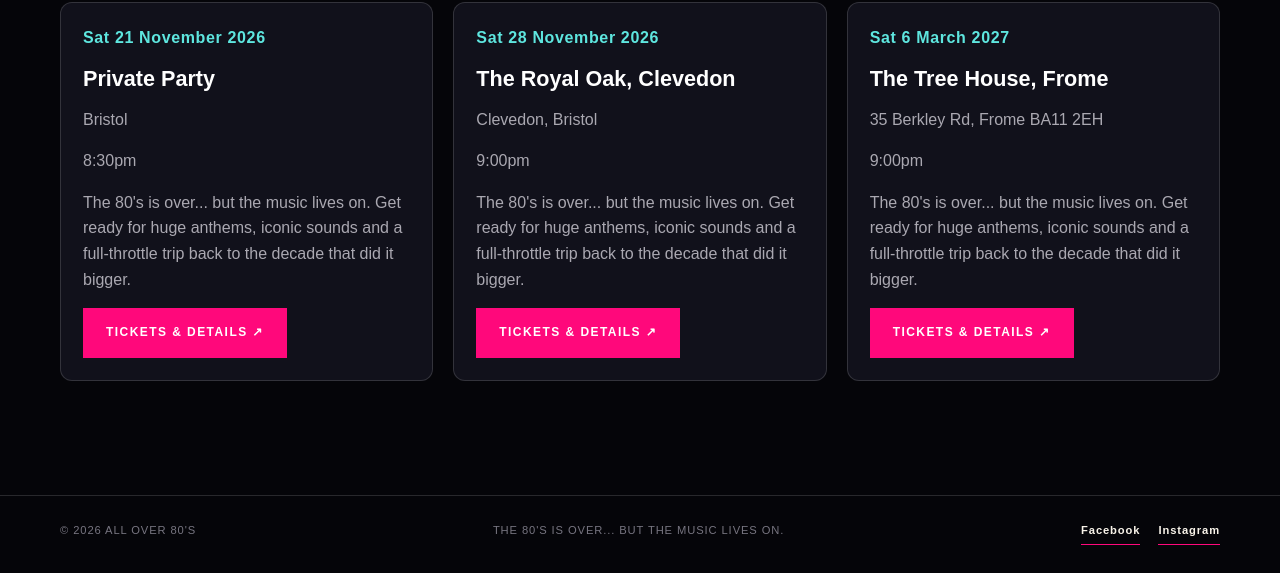
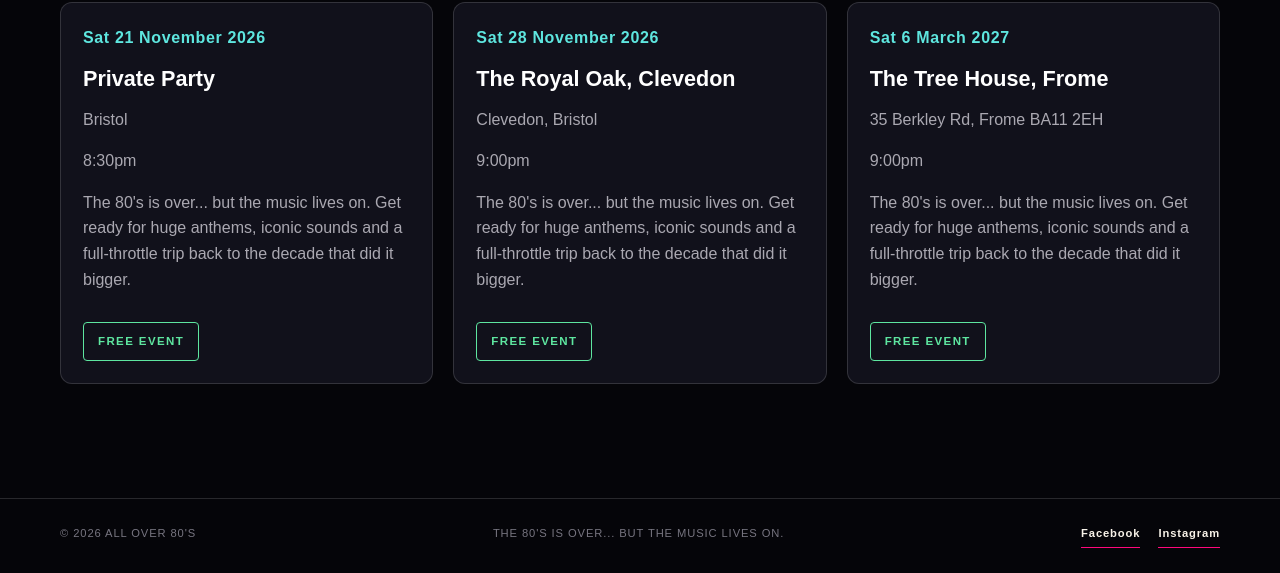
Before and after one commit to dannyjam54/all-over-eighties, a plain HTML site: page live.html in a window 1280 px wide. Shown: the part 691-1264 px from the top of the page. Drawn offline with Linux system fonts and the light colour scheme.

Commit message:
Add files via upload

```diff
--- a/assets/content.js
+++ b/assets/content.js
@@ -6,9 +6,9 @@
  const dateValue=s=>{if(!s)return null;const d=new Date(String(s).slice(0,10)+'T12:00:00');return Number.isNaN(d.getTime())?null:d};
  const niceDate=s=>{const d=dateValue(s);return d?d.toLocaleDateString('en-GB',{weekday:'short',day:'numeric',month:'long',year:'numeric'}):''};
  const safeImage=s=>typeof s==='string' && /^(\/assets\/uploads\/|assets\/uploads\/|https:\/\/)/.test(s)?s:null;
- const safeLink=s=>{try{const u=new URL(s,location.href);return ['https:','http:'].includes(u.protocol)?u.href:null}catch{return null}};
+ const safeLink=s=>{if(typeof s!=='string'||!s.trim())return null;try{const u=new URL(s.trim());return ['https:','http:'].includes(u.protocol)?u.href:null}catch{return null}};
  function renderGigs(items){const future=items.filter(x=>dateValue(x.date)&&dateValue(x.date)>=today).sort((a,b)=>dateValue(a.date)-dateValue(b.date));const past=items.filter(x=>dateValue(x.date)&&dateValue(x.date)<today).sort((a,b)=>dateValue(b.date)-dateValue(a.date));
- function add(list,title){if(!list.length)return;root.append(e('h2','cms-subhead',title));const wrap=e('div','cms-grid');for(const g of list){const c=e('article','cms-card');const img=safeImage(g.poster);if(img){const i=e('img','cms-photo');i.src=img;i.alt='Gig poster for '+(g.venue||'show');i.loading='lazy';c.append(i)}c.append(e('div','cms-date',niceDate(g.date)));c.append(e('h3','',g.venue||'Live show'));if(g.location)c.append(e('p','',g.location));if(g.time)c.append(e('p','',g.time));if(g.details)c.append(e('p','',g.details));const url=safeLink(g.ticket_url);if(url){const a=e('a','btn','Tickets & details ↗');a.href=url;a.target='_blank';a.rel='noopener noreferrer';c.append(a)}wrap.append(c)}root.append(wrap)}
+ function add(list,title){if(!list.length)return;root.append(e('h2','cms-subhead',title));const wrap=e('div','cms-grid');for(const g of list){const c=e('article','cms-card');const img=safeImage(g.poster);if(img){const i=e('img','cms-photo');i.src=img;i.alt='Gig poster for '+(g.venue||'show');i.loading='lazy';c.append(i)}c.append(e('div','cms-date',niceDate(g.date)));c.append(e('h3','',g.venue||'Live show'));if(g.location)c.append(e('p','',g.location));if(g.time)c.append(e('p','',g.time));if(g.details)c.append(e('p','',g.details));const url=safeLink(g.ticket_url);if(url){const a=e('a','btn','Buy tickets ↗');a.href=url;a.target='_blank';a.rel='noopener noreferrer';c.append(a)}else{c.append(e('span','cms-free-event','Free event'))}wrap.append(c)}root.append(wrap)}
  if(!future.length)root.append(e('p','cms-empty','New gig dates coming soon — follow us on social media for announcements.'));add(future,'Upcoming gigs');if(past.length){const details=e('details','cms-archive');details.append(e('summary','','Past gigs ('+past.length+')'));const holder=e('div','cms-grid');for(const g of past){const c=e('article','cms-card');c.append(e('div','cms-date',niceDate(g.date)));c.append(e('h3','',g.venue||'Live show'));if(g.location)c.append(e('p','',g.location));holder.append(c)}details.append(holder);root.append(details)}}
  function renderGallery(items){if(!items.length){root.append(e('p','cms-empty','Photos coming soon. Follow us on Instagram and Facebook for the latest shots.'));return}const grid=e('div','cms-gallery');for(const g of items){const src=safeImage(g.image);if(!src)continue;const fig=e('figure','cms-figure');const img=e('img','');img.src=src;img.loading='lazy';img.alt=g.caption||'All Over 80s band photo';fig.append(img);if(g.caption||g.date)fig.append(e('figcaption','',[g.caption,niceDate(g.date)].filter(Boolean).join(' · ')));grid.append(fig)}root.append(grid)}
  function renderNews(items){if(!items.length){root.append(e('p','cms-empty','Band news coming soon.'));return}const grid=e('div','cms-grid');for(const n of items.slice().sort((a,b)=>String(b.date).localeCompare(String(a.date)))){const c=e('article','cms-card');const src=safeImage(n.image);if(src){const img=e('img','cms-photo');img.src=src;img.alt=n.title||'Band news';img.loading='lazy';c.append(img)}c.append(e('div','cms-date',niceDate(n.date)));c.append(e('h3','',n.title||'Band update'));if(n.body)c.append(e('p','',n.body));grid.append(c)}root.append(grid)}
--- a/assets/styles.css
+++ b/assets/styles.css
@@ -101,3 +101,7 @@ textarea{min-height:150px}
 
 /* CMS video embeds */
 .cms-video-card{padding:14px}.cms-video{display:block;width:100%;aspect-ratio:16/9;border:0;border-radius:8px;background:#000;margin-bottom:14px}
+
+
+/* Ticket availability label for gigs without a ticket URL */
+.cms-free-event{display:inline-flex;align-items:center;margin-top:14px;padding:9px 14px;border:1px solid #5ee6a0;border-radius:4px;color:#5ee6a0;font-size:.72rem;font-weight:800;letter-spacing:.12em;text-transform:uppercase}
```
Also changed, not shown: news.html (+1 -1 lines), videos.html (+1 -1 lines).
